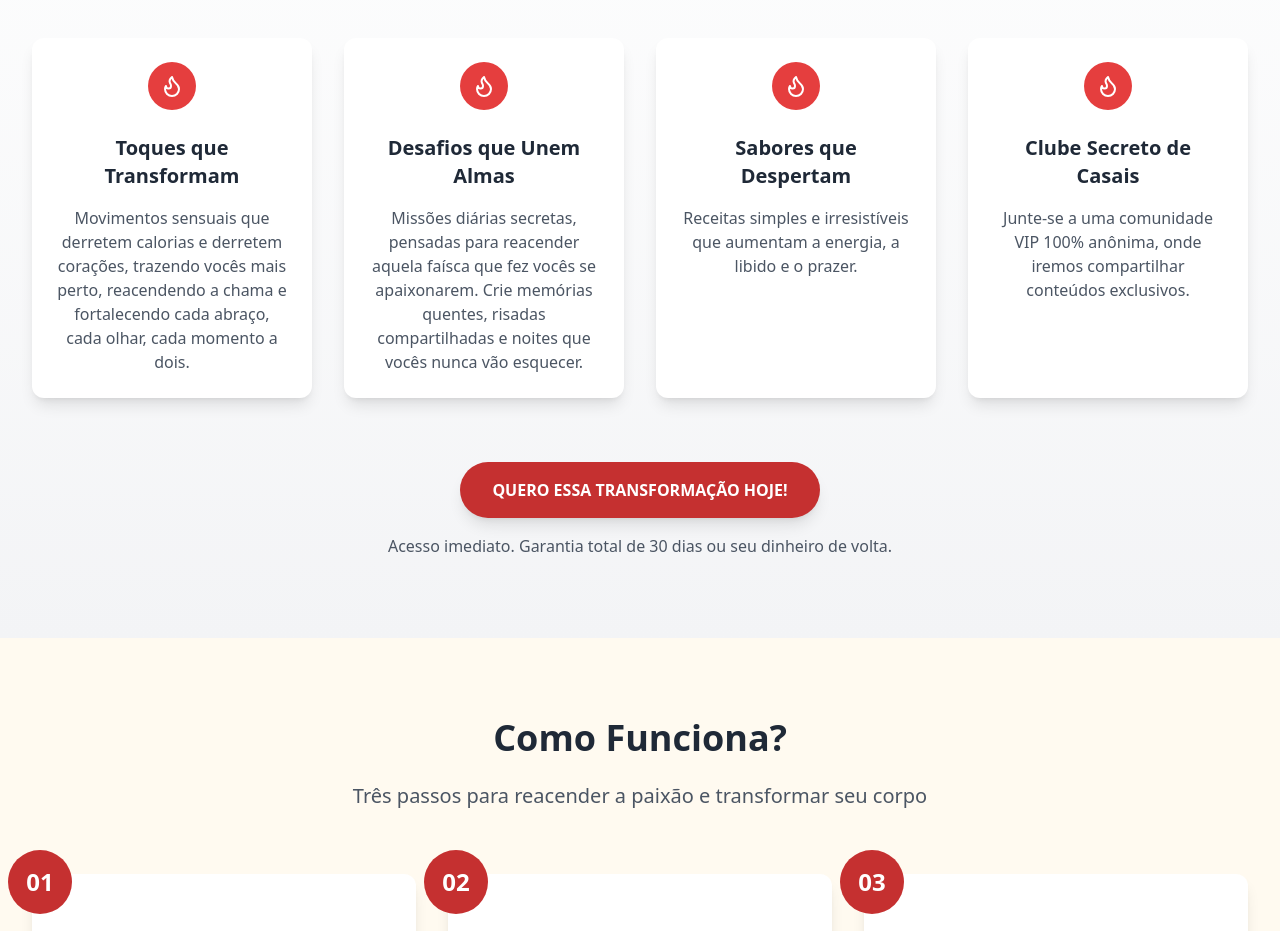
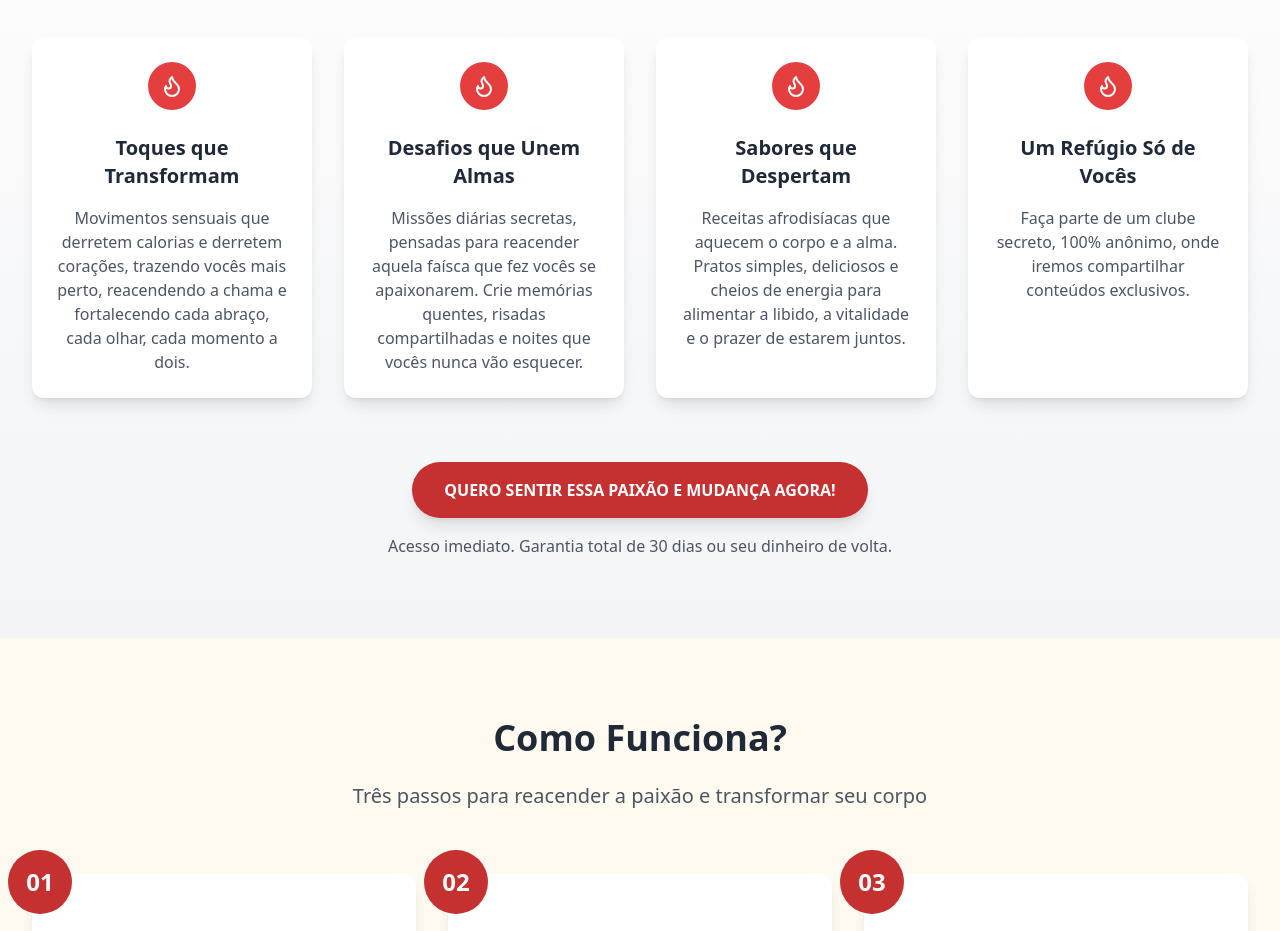
Before and after one commit to FitLove25/Fitloveapp, a React (Vite) app: page / in a window 1280 px wide. Shown: the part 1920-2851 px from the top of the page. Built offline with nearby package versions, Linux system fonts and the light colour scheme.

Commit message:
Update Difference.tsx

```diff
--- a/src/components/Difference.tsx
+++ b/src/components/Difference.tsx
@@ -43,7 +43,7 @@ const Difference = () => {
             </div>
             <h3 className="text-xl font-bold mb-4 text-gray-800 text-center">Sabores que Despertam</h3>
             <p className="text-gray-600 text-center">
-              Receitas simples e irresistíveis que aumentam a energia, a libido e o prazer.
+              Receitas afrodisíacas que aquecem o corpo e a alma. Pratos simples, deliciosos e cheios de energia para alimentar a libido, a vitalidade e o prazer de estarem juntos.
             </p>
           </div>
 
@@ -52,9 +52,9 @@ const Difference = () => {
             <div className="bg-red-500 text-white w-12 h-12 rounded-full flex items-center justify-center mb-6 mx-auto">
               <Flame size={24} />
             </div>
-            <h3 className="text-xl font-bold mb-4 text-gray-800 text-center">Clube Secreto de Casais</h3>
+            <h3 className="text-xl font-bold mb-4 text-gray-800 text-center">Um Refúgio Só de Vocês</h3>
             <p className="text-gray-600 text-center">
-              Junte-se a uma comunidade VIP 100% anônima, onde iremos compartilhar conteúdos exclusivos.
+              Faça parte de um clube secreto, 100% anônimo, onde iremos compartilhar conteúdos exclusivos.
             </p>
           </div>
         </div>
@@ -62,7 +62,7 @@ const Difference = () => {
         <div className="text-center mt-16">
           <ScrollLink to="offer">
             <button className="bg-red-600 hover:bg-red-700 text-white font-bold py-4 px-8 rounded-full shadow-lg transform transition duration-300 hover:scale-105">
-              QUERO ESSA TRANSFORMAÇÃO HOJE!
+              QUERO SENTIR ESSA PAIXÃO E MUDANÇA AGORA!
             </button>
           </ScrollLink>
           <p className="text-gray-600 mt-4">
```
